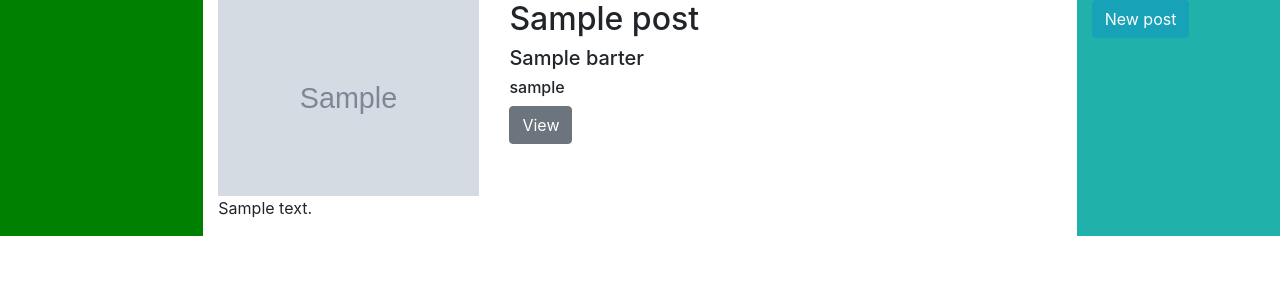
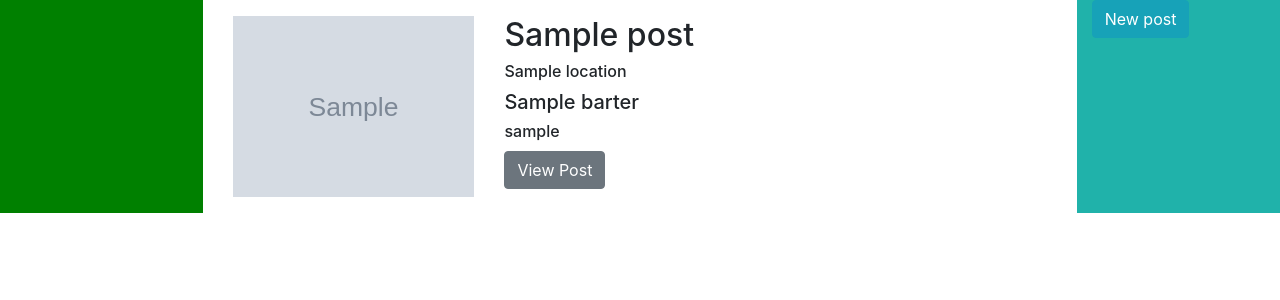
Before and after one commit to alvzed/stickling, a Flask app: page / in a window 1280 px wide. Shown: the part 56-356 px from the top of the page. Run offline with Flask 2, Linux system fonts and the light colour scheme; grey boxes marked "Sample" are stand-in pictures; a database or web service that is not in the repository returns one stand-in record (values such as "Sample title"); some libraries are stand-ins or nearby versions.

Commit message:
styled images in feed and show post location in feed

```diff
--- a/static/css/style.css
+++ b/static/css/style.css
@@ -11,7 +11,22 @@
 }
 
 /* -------------- posts ------------- */
+.post_feed {
+    max-height: 40vh;
+    position: relative;
+    margin-bottom: 2vh;
+    margin-top: 2vh;
+}
+
 .post_image {
     width: 100%;
+    max-height: 40vh;
+    object-fit: cover;
+    object-position: center;
     overflow: hidden;
 }
+
+.post_feed .post_buttons {
+    position: absolute;
+    bottom: 1vh;
+}
--- a/templates/propagation_station.html
+++ b/templates/propagation_station.html
@@ -2,23 +2,19 @@
 {% block content %}
 
   {% for post in posts %}
-    <div class="row">
-      <div class="col-4">
+    <div class="row container post_feed">
+      <div class="col-4 image_container">
         <img src="{{post.picture}}" alt="Image related to post" class="post_image">
       </div>
       <div class="col-8">
         <h2>{{post.title}}</h2>
+        <h6>{{post.location}}</h6>
         <h5>{{post.barter}}</h5>
         <h6>{{post.username}}</h3>
         <div class="post_buttons">
-            <a href="{{ url_for('view_post', post_id=post._id) }}" class="btn btn-secondary">View</a>
+            <a href="{{ url_for('view_post', post_id=post._id) }}" class="btn btn-secondary">View Post</a>
         </div>
-
       </div>
-    </div>
-
-    <div class="comments">
-      <p>{{post.comments}}</p>
     </div>
   {% endfor %}
 
```
